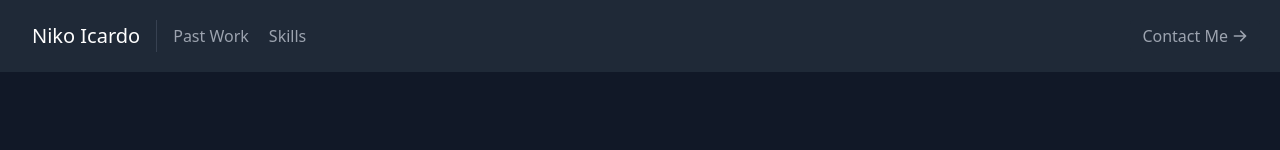
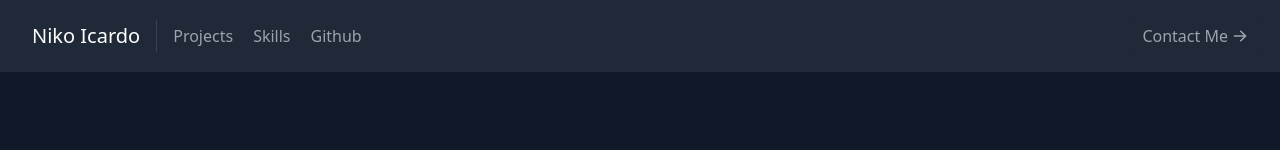
Before and after one commit to NikoIcardo/my-portfolio, a React (Create React App) app: page / in a window 1280 px wide. Shown: the top 150 px of the page. Built offline with nearby package versions, Linux system fonts and the light colour scheme.

Commit message:
Added a link, changed some wording

```diff
--- a/src/components/Navbar.js
+++ b/src/components/Navbar.js
@@ -12,10 +12,13 @@ const Navbar = () => {
         </a>
         <nav className="md:mr-auto md:ml-4 md:py-1 md:pl-4 md:border-l md:border-gray-700	flex flex-wrap items-center text-base justify-center">
           <a href="#projects" className="mr-5 hover:text-white">
-            Past Work
+            Projects
           </a>
           <a href="#skills" className="mr-5 hover:text-white">
             Skills
+          </a>
+          <a href="https://www.github.com/nikoicardo" className="mr-5 hover:text-white">
+            Github
           </a>
         </nav>
         <a
--- a/src/data.js
+++ b/src/data.js
@@ -11,7 +11,7 @@ export const projects = [
     title: "Sight Seeing",
     subtitle: "MERN STACK",
     description:
-      "A MERN Stack social media project. Upload photos, share them with other users, and go Sight Seeing.",
+      "A MERN Stack social media project. Unfortunately Heroku hosting only holds photos for 30 min before deleting.  ",
     image: "./project-sightseeing.gif",
     link: "https://admiring-austin-7c036d.netlify.app",
   },
```
